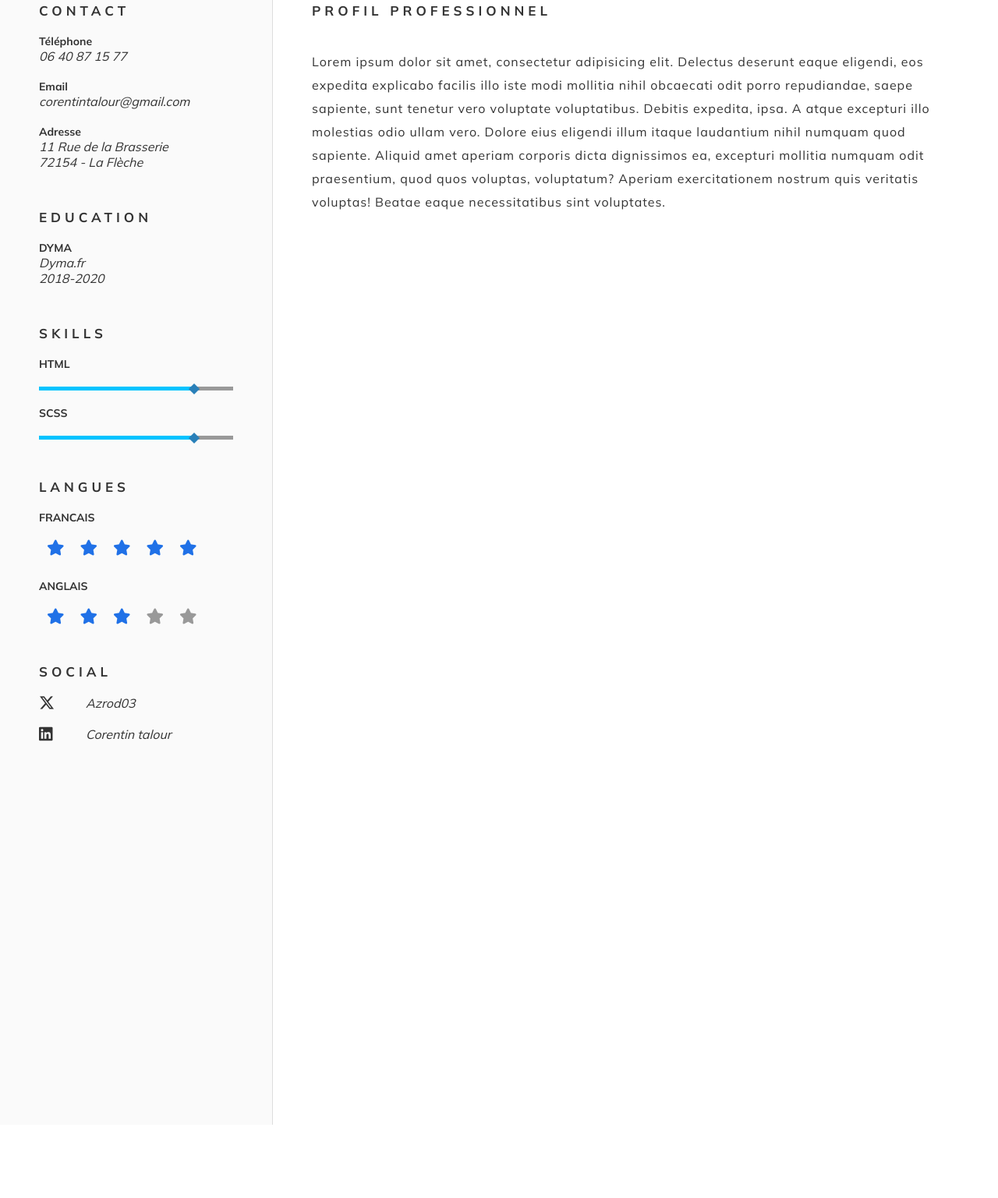
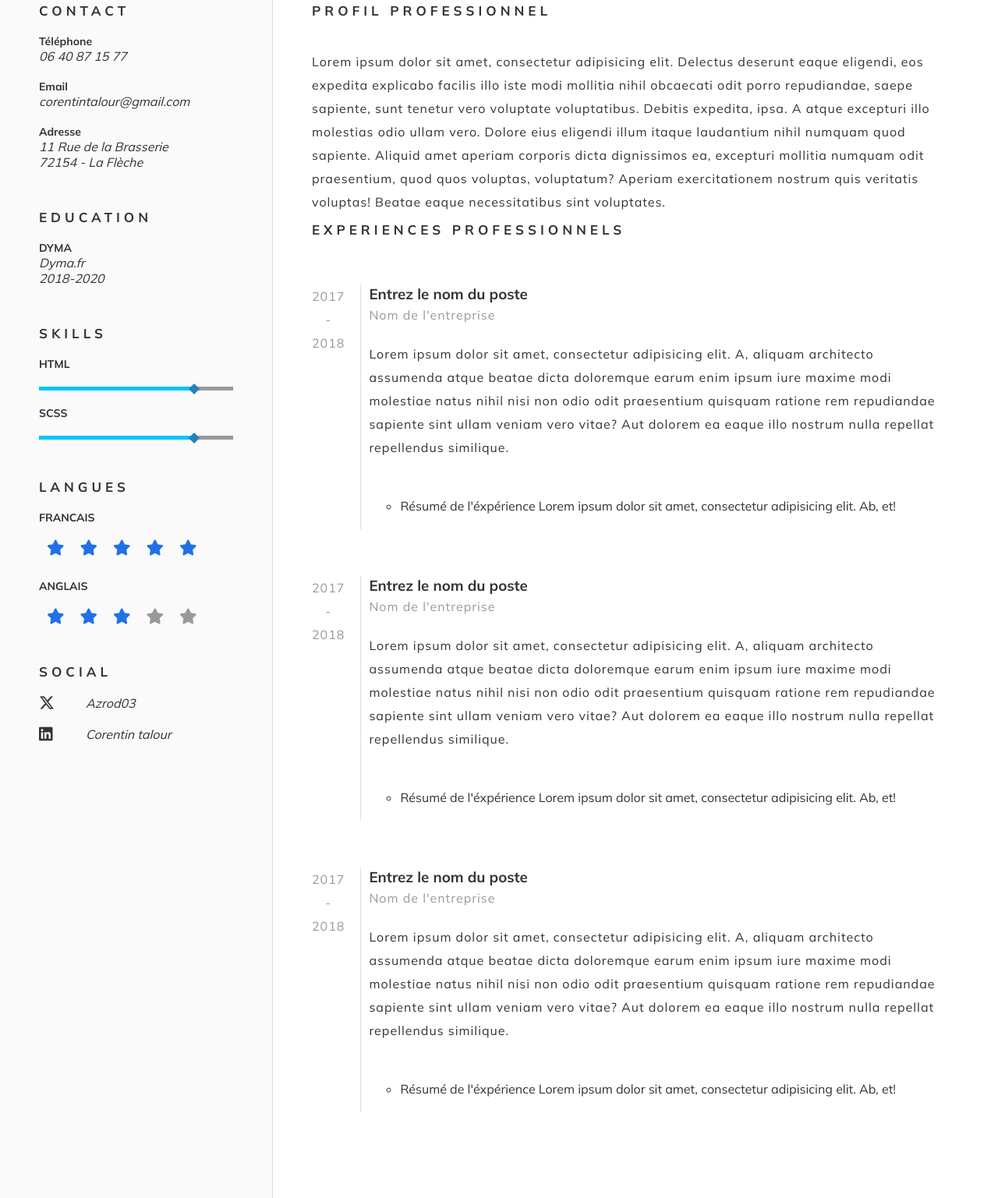
Before and after one commit to CorentinTalour/CV, a website: page index.html in a window 1280 px wide. Shown: the part 447-1984 px from the top of the page at 78% size. Before the commit the page ends 1890 px from the top, so only its background shows below. Drawn offline with Linux system fonts and the light colour scheme.

Commit message:
Mise en place de la partie expérience

```diff
--- a/index.html
+++ b/index.html
@@ -91,6 +91,67 @@
             corporis dicta dignissimos ea, excepturi mollitia numquam odit praesentium, quod quos voluptas, voluptatum?
             Aperiam exercitationem nostrum quis veritatis voluptas! Beatae eaque necessitatibus sint voluptates.
         </p>
+        <h2 class="title-small">EXPERIENCES PROFESSIONNELS</h2>
+        <div class="experience">
+            <div class="timeline">
+                <p>2017<br> - <br> 2018</p>
+            </div>
+            <div class="content">
+                <h3>Entrez le nom du poste</h3>
+                <p class="text-hint mb-2">Nom de l'entreprise</p>
+                <p class="mb-5">
+                    Lorem ipsum dolor sit amet, consectetur adipisicing elit. A, aliquam architecto assumenda atque
+                    beatae dicta doloremque earum enim ipsum iure maxime modi molestiae natus nihil nisi non odio odit
+                    praesentium quisquam ratione rem repudiandae sapiente sint ullam veniam vero vitae? Aut dolorem ea
+                    eaque illo nostrum nulla repellat repellendus similique.
+                </p>
+                <ul>
+                    <li>
+                        Résumé de l'éxpérience Lorem ipsum dolor sit amet, consectetur adipisicing elit. Ab, et!
+                    </li>
+                </ul>
+            </div>
+        </div>
+        <div class="experience">
+            <div class="timeline">
+                <p>2017<br> - <br> 2018</p>
+            </div>
+            <div class="content">
+                <h3>Entrez le nom du poste</h3>
+                <p class="text-hint mb-2">Nom de l'entreprise</p>
+                <p class="mb-5">
+                    Lorem ipsum dolor sit amet, consectetur adipisicing elit. A, aliquam architecto assumenda atque
+                    beatae dicta doloremque earum enim ipsum iure maxime modi molestiae natus nihil nisi non odio odit
+                    praesentium quisquam ratione rem repudiandae sapiente sint ullam veniam vero vitae? Aut dolorem ea
+                    eaque illo nostrum nulla repellat repellendus similique.
+                </p>
+                <ul>
+                    <li>
+                        Résumé de l'éxpérience Lorem ipsum dolor sit amet, consectetur adipisicing elit. Ab, et!
+                    </li>
+                </ul>
+            </div>
+        </div>
+        <div class="experience">
+            <div class="timeline">
+                <p>2017<br> - <br> 2018</p>
+            </div>
+            <div class="content">
+                <h3>Entrez le nom du poste</h3>
+                <p class="text-hint mb-2">Nom de l'entreprise</p>
+                <p class="mb-5">
+                    Lorem ipsum dolor sit amet, consectetur adipisicing elit. A, aliquam architecto assumenda atque
+                    beatae dicta doloremque earum enim ipsum iure maxime modi molestiae natus nihil nisi non odio odit
+                    praesentium quisquam ratione rem repudiandae sapiente sint ullam veniam vero vitae? Aut dolorem ea
+                    eaque illo nostrum nulla repellat repellendus similique.
+                </p>
+                <ul>
+                    <li>
+                        Résumé de l'éxpérience Lorem ipsum dolor sit amet, consectetur adipisicing elit. Ab, et!
+                    </li>
+                </ul>
+            </div>
+        </div>
     </main>
 </div>
 </body>
--- a/scss/_classes.scss
+++ b/scss/_classes.scss
@@ -9,4 +9,8 @@
   &-primary {
     color: var(--primary);
   }
+
+  &-hint {
+    color: var(--hint);
+  }
 }
--- /dev/null
+++ b/scss/_utlis.scss
@@ -0,0 +1,7 @@
+.mb-5 {
+  margin-bottom: 5rem !important;
+}
+
+.mb-2 {
+  margin-bottom: 2rem !important;
+}
--- a/scss/style.scss
+++ b/scss/style.scss
@@ -1,5 +1,6 @@
 @use "reset";
 @use "base";
+@use "utlis";
 @use "classes";
 
 .grid-container {
@@ -38,7 +39,7 @@ header {
   grid-area: picture;
   padding: 6rem;
   background: var(--background);
-  border-right: 1px solid #ddd;
+  border-right: 1px solid var(--border);
 
   img {
     border-radius: 50%;
@@ -48,7 +49,7 @@ header {
 aside {
   grid-area: aside;
   background: var(--background);
-  border-right: 1px solid #ddd;
+  border-right: 1px solid var(--border);
   padding: 5rem;
   min-height: 1500px;
 
@@ -134,4 +135,38 @@ main {
     letter-spacing: 0.1rem;
     line-height: 3rem;
   }
+
+  .experience {
+    display: flex;
+    margin: 6rem 0;
+
+    .timeline {
+      text-align: center;
+      color: var(--hint);
+      padding-right: 2rem;
+      border-right: 1px solid var(--border);
+
+      p {
+        margin: 0;
+      }
+    }
+
+    .content {
+      padding: 0 1rem;
+
+      h3 {
+        margin: 0;
+      }
+
+      p {
+        margin: 0;
+      }
+
+      ul {
+        margin: 2rem 0;
+        list-style: circle;
+        padding-left: 4rem;
+      }
+    }
+  }
 }
--- a/scss/variables.scss
+++ b/scss/variables.scss
@@ -8,4 +8,5 @@
   --text: #333;
   --background: #fafafa;
   --hint: #999;
+  --border: #ddd;
 }
```
Also changed, not shown: css/style.css, css/variables.css, 2 other files.
